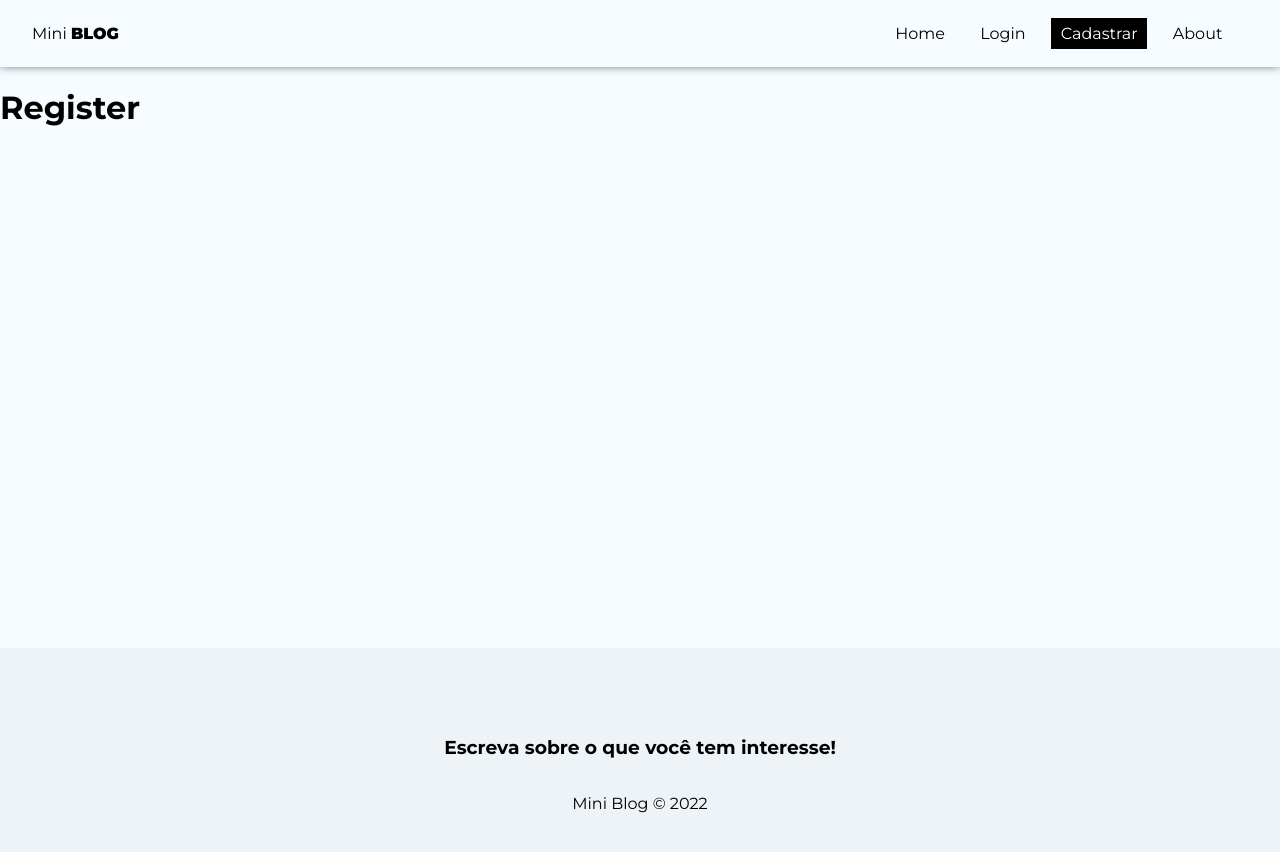
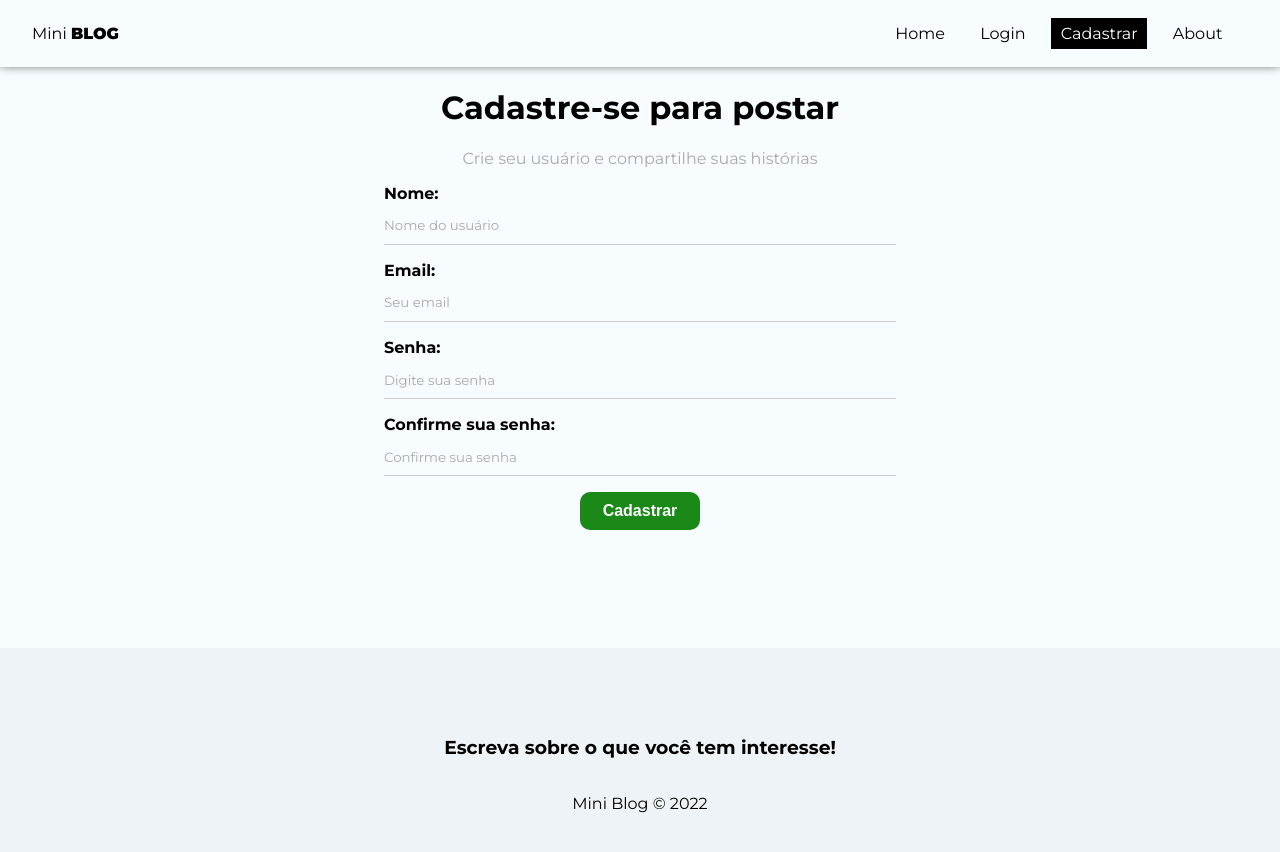
Before and after one commit to IagoMesquita/miniblog, a React (Create React App) app: page /register in a window 1280 px wide. Shown: the top 852 px of the page. Built offline with nearby package versions, Linux system fonts and the light colour scheme.

Commit message:
feat: logict of submit user

```diff
--- a/src/pages/Register/index.jsx
+++ b/src/pages/Register/index.jsx
@@ -1,8 +1,88 @@
+import {  useState } from 'react';
 import styles from './Register.module.css';
 
 function Register() {
+
+  const [displayName, setDisplayName] = useState("");
+  const [email, setEmail] = useState("");
+  const [password, setPassword] = useState("");
+  const [confirmPassword, setConfirmPassword] = useState("");
+  const [error, setError] = useState("");
+
+  const handleSubmit = (e) => {
+    e.preventDefault();
+
+    setError("");
+
+    const user = {
+      displayName,
+      email,
+      password
+    };
+
+    if(password !== confirmPassword) {
+      setError("As senhas precisam ser iguais!");
+      return
+    };
+
+    console.log(user)
+
+  }
+
   return (
-    <h1>Register</h1>
+    <div className={styles.register}>
+      <h1>Cadastre-se para postar</h1>
+      <p>Crie seu usuário e compartilhe suas histórias</p>
+      <form onSubmit={ handleSubmit }>
+        <label>
+          <span>Nome:</span>
+          <input
+            type="text"
+            name="displayName"
+            required
+            placeholder="Nome do usuário"
+            onChange={ (e) => setDisplayName(e.target.value) }
+            value={ displayName }
+          />
+        </label>
+        <label>
+          <span>Email:</span>
+          <input
+            type="email"
+            name="email"
+            required
+            placeholder="Seu email"
+            onChange={ (e) => setEmail(e.target.value) }
+            value={ email }
+          />
+        </label>
+        <label>
+          <span>Senha:</span>
+          <input
+            type="password"
+            name="password"
+            required
+            placeholder="Digite sua senha"
+            onChange={ (e) => setPassword(e.target.value) }
+            value={ password }
+          />
+        </label>
+        <label>
+          <span>Confirme sua senha:</span>
+          <input
+            type="password"
+            name="confirmPassword"
+            required
+            placeholder="Confirme sua senha"
+            onChange={(e)=> setConfirmPassword(e.target.value) }
+            value={confirmPassword}
+          />
+        </label>
+        <button className='btn'>Cadastrar</button>
+        { error && <p className='error'>{error}</p> }
+      </form>
+    </div>
+
   )
 }
 
```
